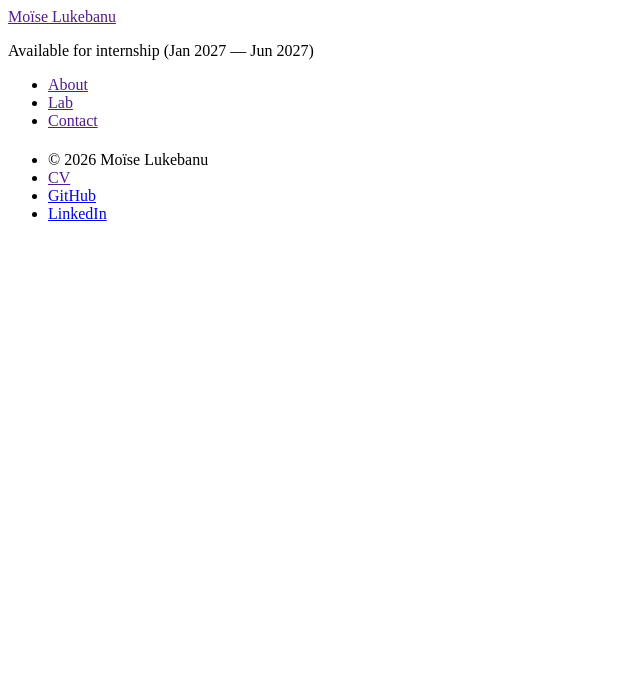
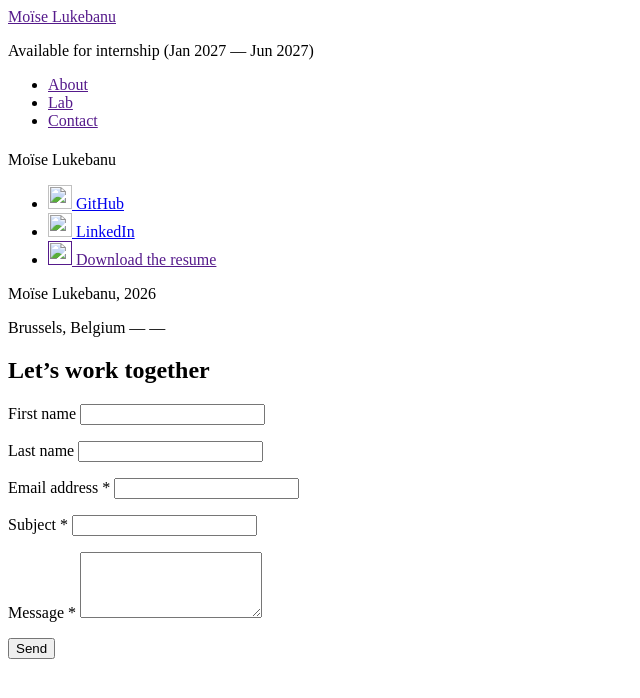
Before and after one commit to moiselkbn/portfolio, a PHP site: template includes/views/project.php in a window 1280 px wide. Shown: the top 698 px of the page, without its empty margins (0-640 px from the left). Run offline with PHP 8.4, Linux system fonts and the light colour scheme; the template is opened without the code that fills it, so the values that code supplies are empty; some web fonts are replaced.

Commit message:
Public footer + contact form (F1/F2)
- Footer.php rebuilt to the Figma component: full-height, the giant
  'Moïse Lukebanu' wordmark (decorative, halo via text-shadow), GitHub /
  LinkedIn / resume buttons, copyright, live location time
- ContactForm.php: First/Last name + Email* + Subject* + Message* + Send,
  in the footer on every page (id=contact), CSRF field
- assets/js/clock.js: Brussels time, Intl.DateTimeFormat, ticks every second
- assets/icons/: github.png (Figma export, 48px) + arrow-external.svg
- style.css: .footer*, .contact*, .field*, .button rebuilt to the Figma
  design-system spec (neutral-light bg, :active inversion), h1-h4 clamp scale
- index.php: startSession() on every request (the public form needs a
  CSRF token)
- CLAUDE.md: documented shadow exception for the wordmark halo

F3 (the /contact POST handler + mail) comes next.

```diff
--- /dev/null
+++ b/includes/components/ContactForm.php
@@ -0,0 +1,54 @@
+<?php
+
+declare(strict_types=1);
+
+/**
+ * Contact form. Lives inside the footer on every page, so #contact scrolls
+ * here from anywhere. Posts to /contact (handled in index.php, added in F3).
+ */
+?>
+<form class="contact" method="post" action="<?= e(url('contact')) ?>">
+  <?= csrfField() ?>
+
+  <h2 class="contact__title">Let’s work together</h2>
+
+  <div class="contact__fields">
+    <div class="contact__row">
+      <p class="field">
+        <label class="field__label" for="c-first-name">First name</label>
+        <input class="field__input" type="text" id="c-first-name" name="first_name"
+               autocomplete="given-name">
+      </p>
+      <p class="field">
+        <label class="field__label" for="c-last-name">Last name</label>
+        <input class="field__input" type="text" id="c-last-name" name="last_name"
+               autocomplete="family-name">
+      </p>
+    </div>
+
+    <p class="field">
+      <label class="field__label" for="c-email">
+        Email address <span class="field__required">*</span>
+      </label>
+      <input class="field__input" type="email" id="c-email" name="email"
+             required autocomplete="email">
+    </p>
+
+    <p class="field">
+      <label class="field__label" for="c-subject">
+        Subject <span class="field__required">*</span>
+      </label>
+      <input class="field__input" type="text" id="c-subject" name="subject" required>
+    </p>
+
+    <p class="field">
+      <label class="field__label" for="c-message">
+        Message <span class="field__required">*</span>
+      </label>
+      <textarea class="field__input field__input--message" id="c-message" name="message"
+                rows="4" required></textarea>
+    </p>
+  </div>
+
+  <button class="button" type="submit">Send</button>
+</form>
--- a/includes/components/Footer.php
+++ b/includes/components/Footer.php
@@ -3,15 +3,49 @@
 declare(strict_types=1);
 
 /**
- * Site footer, identical on every page. The contact form itself lives inside
- * this footer on the home page only (added in a later step).
+ * Site footer — identical on every page. Full viewport height (Figma).
+ * The giant "Moïse Lukebanu" wordmark is the site's signature: decorative,
+ * not a link. The contact form is included on every page.
  */
 ?>
 <footer class="footer" id="contact">
-  <ul class="footer__list">
-    <li>© <?= date('Y') ?> Moïse Lukebanu</li>
-    <li><a class="footer__link" href="<?= e(url('cv/moise-lukebanu-cv.pdf')) ?>">CV</a></li>
-    <li><a class="footer__link" href="https://github.com/moiselkbn" rel="me">GitHub</a></li>
-    <li><a class="footer__link" href="https://www.linkedin.com/in/moiselukebanu/" rel="me">LinkedIn</a></li>
-  </ul>
+  <p class="footer__wordmark" aria-hidden="true">Moïse Lukebanu</p>
+
+  <div class="footer__inner">
+    <div class="footer__links">
+      <ul class="footer__buttons">
+        <li>
+          <a class="button button--external" href="https://github.com/moiselkbn">
+            <img class="button__icon" src="<?= e(url('assets/icons/github.png')) ?>"
+                 alt="" width="24" height="24">
+            <span>GitHub</span>
+            <span class="button__arrow" aria-hidden="true"></span>
+          </a>
+        </li>
+        <li>
+          <a class="button button--external" href="https://www.linkedin.com/in/moiselukebanu/">
+            <img class="button__icon" src="<?= e(url('assets/icons/github.png')) ?>"
+                 alt="" width="24" height="24">
+            <span>LinkedIn</span>
+            <span class="button__arrow" aria-hidden="true"></span>
+          </a>
+        </li>
+        <li>
+          <a class="button" href="<?= e(url('cv/moise-lukebanu-cv.pdf')) ?>" download>
+            <img class="button__icon" src="<?= e(url('assets/icons/github.png')) ?>"
+                 alt="" width="24" height="24">
+            <span>Download the resume</span>
+          </a>
+        </li>
+      </ul>
+
+      <p class="footer__copyright">Moïse Lukebanu, <?= date('Y') ?></p>
+    </div>
+
+    <p class="footer__location">
+      Brussels, Belgium — <span data-brussels-time>—</span>
+    </p>
+
+    <?php require __DIR__ . '/ContactForm.php'; ?>
+  </div>
 </footer>
--- a/includes/components/Head.php
+++ b/includes/components/Head.php
@@ -19,4 +19,7 @@ declare(strict_types=1);
   <link rel="stylesheet" href="https://fonts.googleapis.com/css2?family=Instrument+Serif:ital@0;1&family=Inter+Tight:ital,wght@0,100..900;1,100..900&display=swap">
 
   <link rel="stylesheet" href="<?= e(url('assets/style/style.css')) ?>">
+
+  <!-- type="module" is deferred by default: runs after the DOM is parsed. -->
+  <script type="module" src="<?= e(url('assets/js/clock.js')) ?>"></script>
 </head>
--- a/public/index.php
+++ b/public/index.php
@@ -9,6 +9,10 @@ require_once dirname(__DIR__) . '/includes/csrf.php';
 require_once dirname(__DIR__) . '/includes/errors.php';
 
 registerErrorHandlers();
+
+// The contact form lives in the footer on every page, so its CSRF token needs
+// a session everywhere — not only under /admin.
+startSession();
 
 // Buffer the whole response so a mid-render exception can be turned into a
 // clean 500 (the handler discards the partial output). Flushed at script end.
```
Also changed, not shown: CLAUDE.md (+1 -1 lines), public/assets/icons/arrow-external.svg (added), public/assets/icons/github.png (added), public/assets/js/clock.js (added), public/assets/style/style.css.
